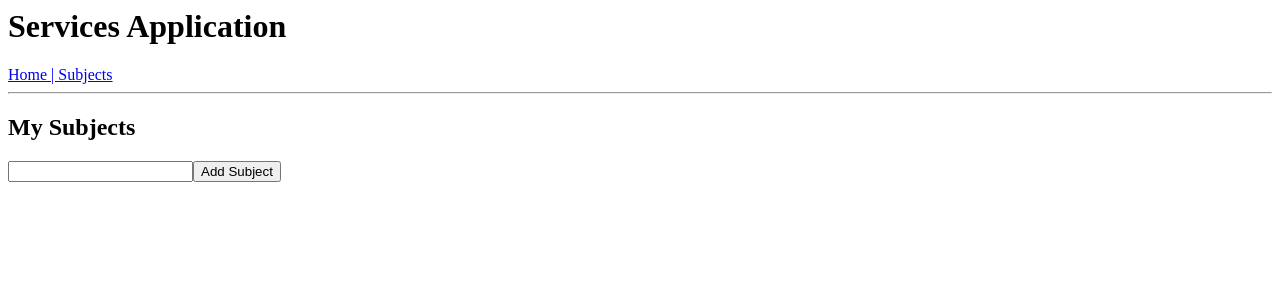
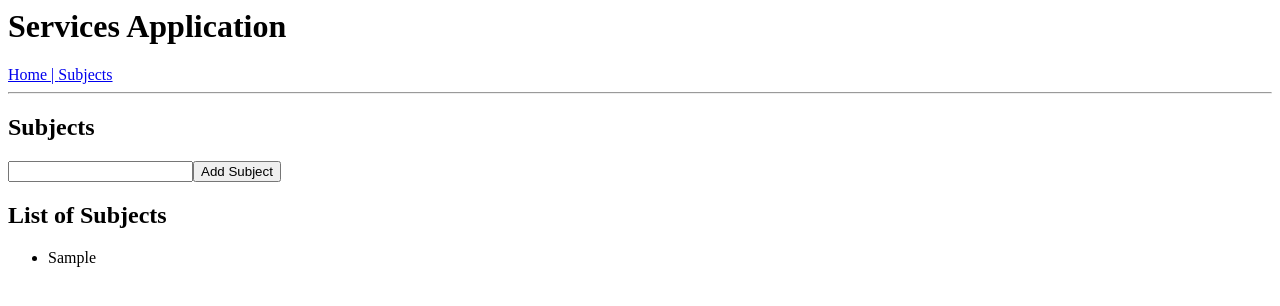
Before and after one commit to thayllaa/ServicesApplication, an Angular app: page /subjects in a window 1280 px wide. Both pictures are taken after typing "Sample" into the empty fields and a click on the button "Add Subject". Shown: the top 306 px of the page. Built offline with nearby package versions, Linux system fonts and the light colour scheme.

Commit message:
2 files modified

```diff
--- a/src/app/subjects.service.ts
+++ b/src/app/subjects.service.ts
@@ -1,12 +1,12 @@
 import { Injectable } from '@angular/core';
 
-interface Subjects {
+interface Subject {
   title: String;
 }
 
 @Injectable()
 export class SubjectsService {
-  list: Array<Subjects> = [];
+  list: Array<Subject> = [];
 
   constructor() {}
 
--- a/src/app/subjects/subjects.component.html
+++ b/src/app/subjects/subjects.component.html
@@ -1,7 +1,14 @@
-<h2> My Subjects </h2>
+<h2> Subjects </h2>
 <div>
   <input #input type="text">
   <button (click)="subjects.add(input.value); input.value='';">
     Add Subject
   </button>
 </div>
+
+<h2> List of Subjects </h2>
+<ul>
+  <li *ngFor="let subject of subjects.getList(), index as i">
+    {{ subject.title }}
+  </li>
+</ul>
```
